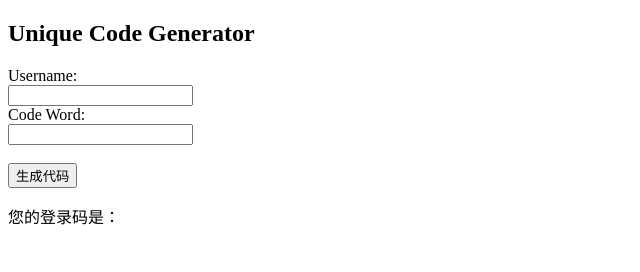
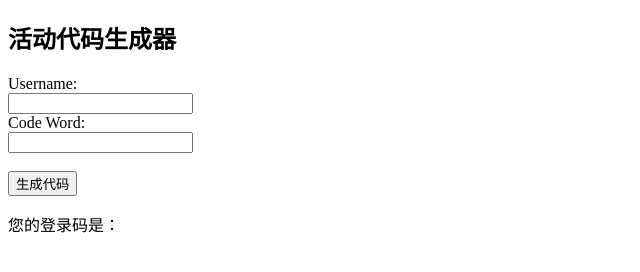
Before and after one commit to EldercatSAM/distribute, a plain HTML site: page index.html in a window 1280 px wide. Shown: the whole page, without its empty margins (0-640 px from the left). Drawn offline with Linux system fonts and the light colour scheme.

Commit message:
Update index.html

```diff
--- a/index.html
+++ b/index.html
@@ -6,7 +6,7 @@
     <title>活动代码生成器</title>
 </head>
 <body>
-    <h2>Unique Code Generator</h2>
+    <h2>活动代码生成器</h2>
     <label for="请输入姓名：">Username:</label><br>
     <input type="text" id="请输入姓名：" name="请输入姓名："><br>
     <label for="请输入身份证号后六位：">Code Word:</label><br>
```
